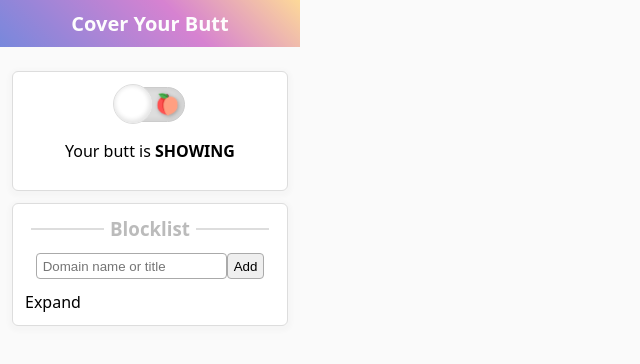
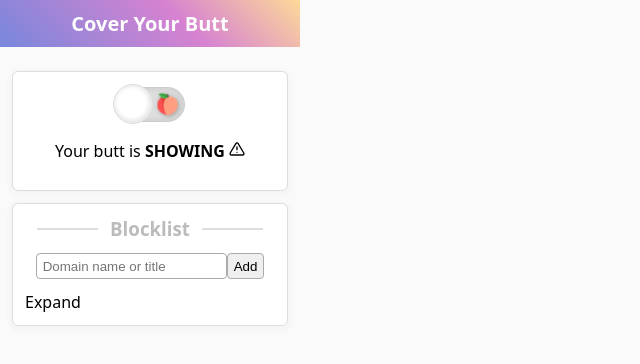
Before and after one commit to robbiegot/CoverYourButt, a React (Vite) app: page / in a window 1280 px wide. Shown: the top 364 px of the page, without its empty margins (0-640 px from the left). Built offline with nearby package versions, Linux system fonts and the light colour scheme.

Commit message:
Replace remove icon

```diff
--- a/src/components/App.jsx
+++ b/src/components/App.jsx
@@ -1,4 +1,5 @@
 import { useEffect, useRef, useState } from 'react';
+import { FiAlertTriangle } from 'react-icons/fi';
 
 import {
   loadCovered,
@@ -79,7 +80,8 @@ export default function App() {
           <section className={styles.spacer}>
             <p>
               Your butt is
-              <strong>{covered ? ' COVERED' : ' SHOWING'}</strong>
+              <strong>{covered ? ' COVERED' : ' SHOWING '}</strong>
+              {!covered && <FiAlertTriangle />}
             </p>
           </section>
         </Card>
--- a/src/components/TermsList.jsx
+++ b/src/components/TermsList.jsx
@@ -1,5 +1,5 @@
 import { useRef } from 'react';
-import { RxCross2 } from 'react-icons/rx';
+import { FiTrash2 } from 'react-icons/fi';
 
 import styles from '../styles/TermsList.module.css';
 
@@ -25,7 +25,7 @@ function TableEntry({ term, removeTerm }) {
             return removeTerm(term);
           }}
         >
-          <RxCross2 />
+          <FiTrash2 />
         </span>
       </td>
     </tr>
--- a/src/styles/Header.module.css
+++ b/src/styles/Header.module.css
@@ -10,7 +10,7 @@
 .header_spacer {
   box-sizing: border-box;
   width: 100%;
-  margin: 0px 6px;
+  margin: 0px 12px;
   height: 0px;
   border: 0.125px solid #ddd;
 }
```
